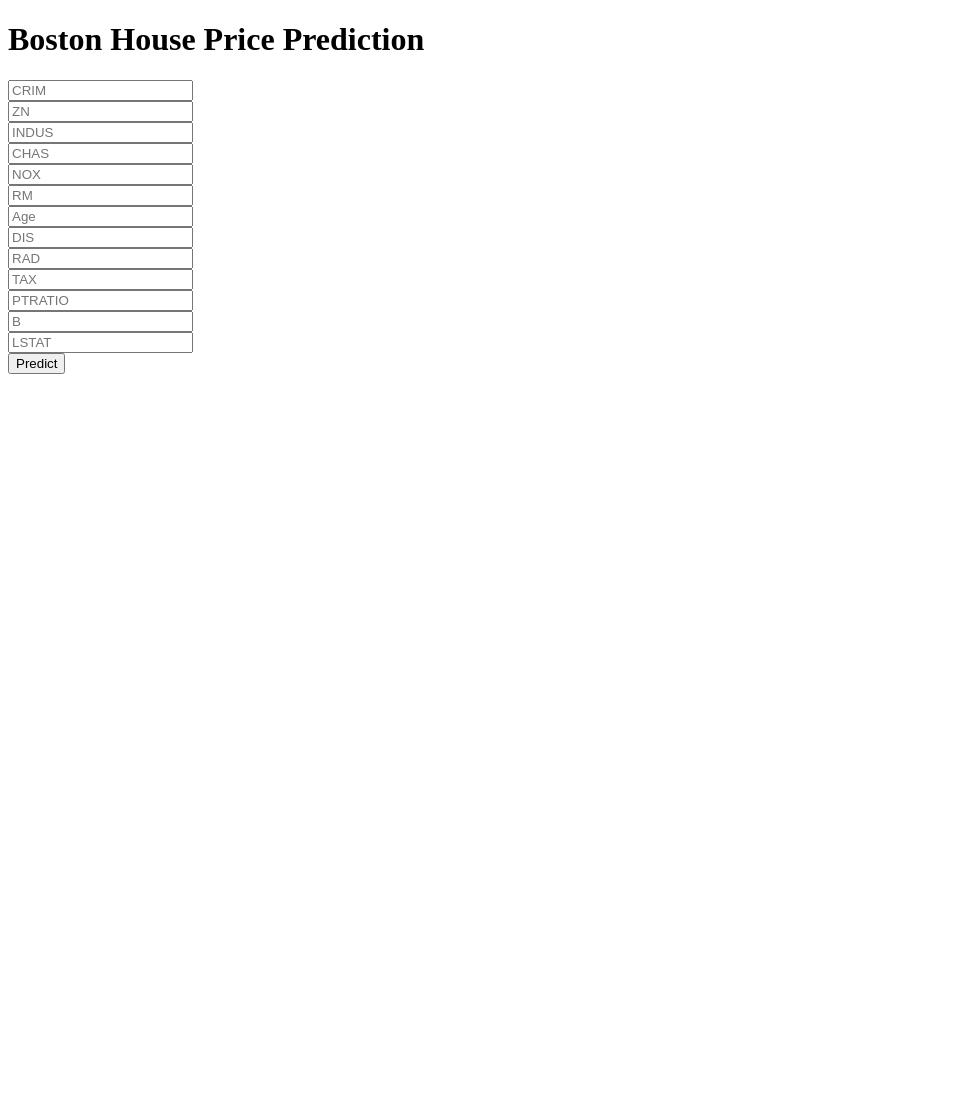
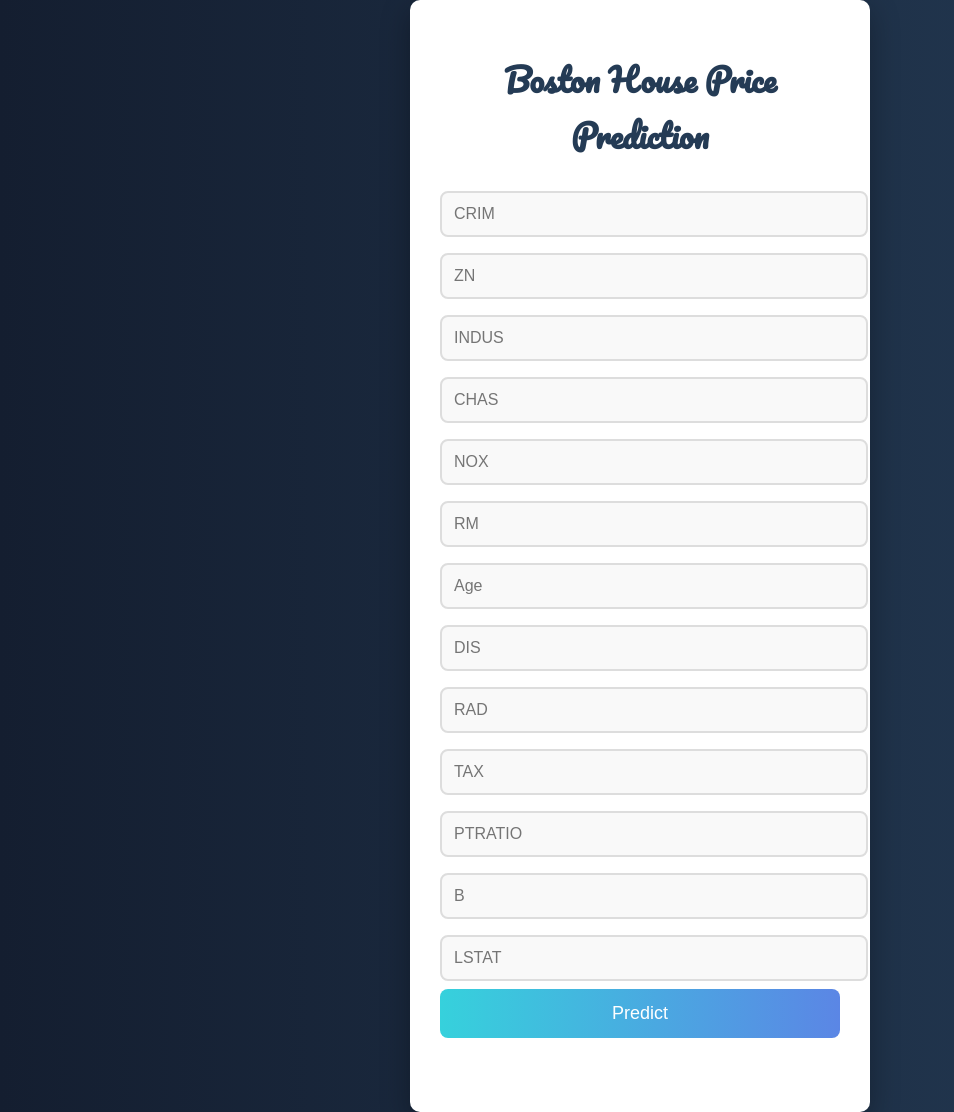
Before and after one commit to itsmeumaima/BostonhousePricing, a Flask app: page / in a window 1280 px wide. Shown: the whole page, without its empty margins (0-954 px from the left). Before the commit the page ends 374 px from the top, so only its background shows below. Run offline with Flask 3, Linux system fonts and the light colour scheme; parts of the project's set-up code (start-up, migrations or seed data) failed here and were passed over.

Commit message:
Modified the files

```diff
--- a/templates/home.html
+++ b/templates/home.html
@@ -1,15 +1,94 @@
 <!DOCTYPE html>
+
 <html >
+
 
 <head>
   <meta charset="UTF-8">
   <title>ML API</title>
   <link href='https://fonts.googleapis.com/css?family=Pacifico' rel='stylesheet' type='text/css'>
-<link href='https://fonts.googleapis.com/css?family=Arimo' rel='stylesheet' type='text/css'>
-<link href='https://fonts.googleapis.com/css?family=Hind:300' rel='stylesheet' type='text/css'>
-<link href='https://fonts.googleapis.com/css?family=Open+Sans+Condensed:300' rel='stylesheet' type='text/css'>
+  <link href='https://fonts.googleapis.com/css?family=Arimo' rel='stylesheet' type='text/css'>
+  <link href='https://fonts.googleapis.com/css?family=Hind:300' rel='stylesheet' type='text/css'>
+  <link href='https://fonts.googleapis.com/css?family=Open+Sans+Condensed:300' rel='stylesheet' type='text/css'>
 
+  <style>
+    /* General Page Styling */
+    body {
+    font-family: 'Open Sans Condensed', sans-serif;
+    background: linear-gradient(to right, #141E30, #243B55);
+    min-height: 100vh;  /* Changed from height: 100vh */
+    display: flex;
+    justify-content: center;
+    align-items: center;
+    text-align: center;
+    margin: 0;
+    overflow-y: auto; /* Allows scrolling if content overflows */
+    }
+    /* Login Container */
+    .login {
+        width: 400px;
+        padding: 30px;
+        background: white;
+        border-radius: 10px;
+        box-shadow: 0px 10px 30px rgba(0, 0, 0, 0.3);
+        transition: transform 0.3s ease-in-out;
+    }
 
+    .login:hover {
+        transform: scale(1.03);
+    }
+
+    /* Title */
+    h1 {
+        font-family: 'Pacifico', cursive;
+        color: #243B55;
+        margin-bottom: 20px;
+    }
+
+    /* Input Fields */
+    input[type="text"] {
+        width: 100%;
+        padding: 12px;
+        margin: 8px 0;
+        border: 2px solid #ddd;
+        border-radius: 8px;
+        font-size: 16px;
+        background: #f9f9f9;
+        transition: border 0.3s ease-in-out;
+    }
+
+    input[type="text"]:focus {
+        border: 2px solid #243B55;
+        outline: none;
+        background: #fff;
+    }
+
+    /* Button Styling */
+    button {
+        background: linear-gradient(to right, #36D1DC, #5B86E5);
+        color: white;
+        padding: 14px;
+        border: none;
+        border-radius: 8px;
+        cursor: pointer;
+        font-size: 18px;
+        width: 100%;
+        transition: all 0.3s ease-in-out;
+    }
+
+    button:hover {
+        background: linear-gradient(to right, #5B86E5, #36D1DC);
+        transform: translateY(-2px);
+    }
+
+    /* Responsive Design for Smaller Screens */
+    @media (max-width: 600px) {
+        .login {
+            width: 90%;
+            padding: 20px;
+        }
+    }
+  </style>
 </head>
 
 <body>
```
Also changed, not shown: 1 other file.
